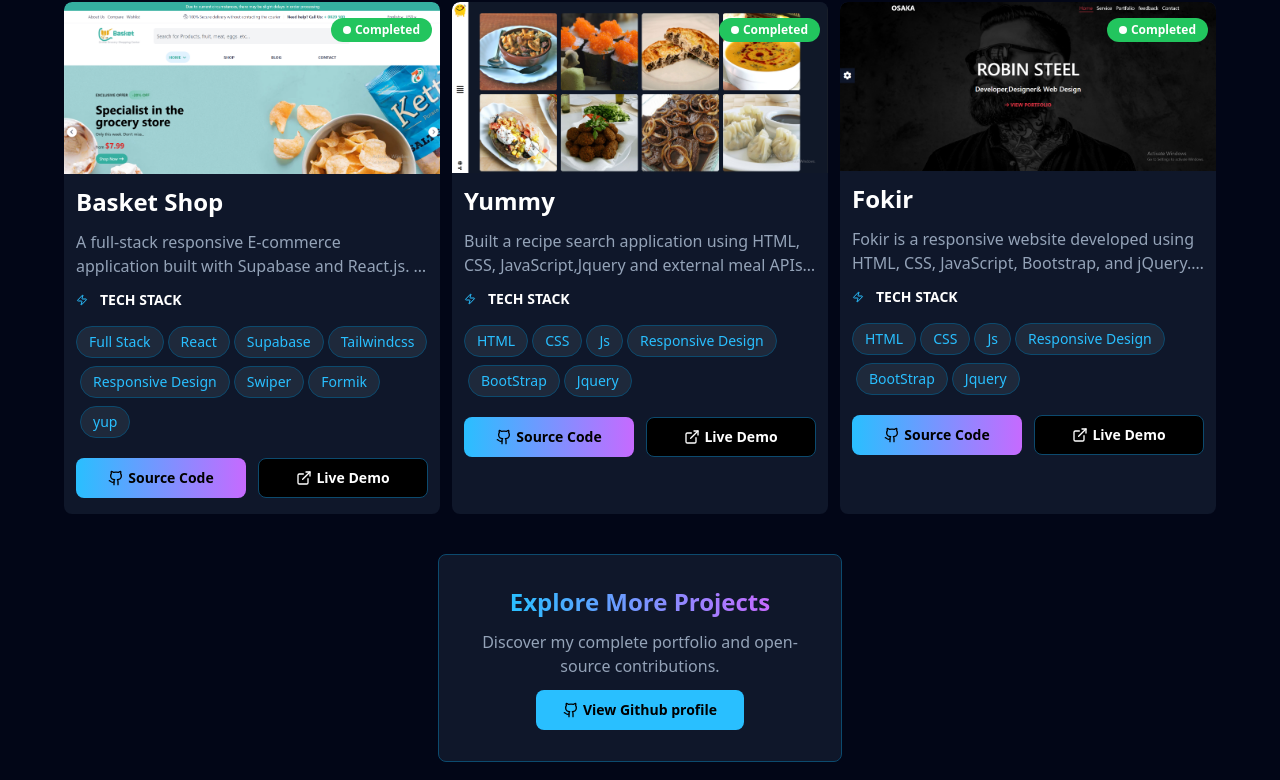
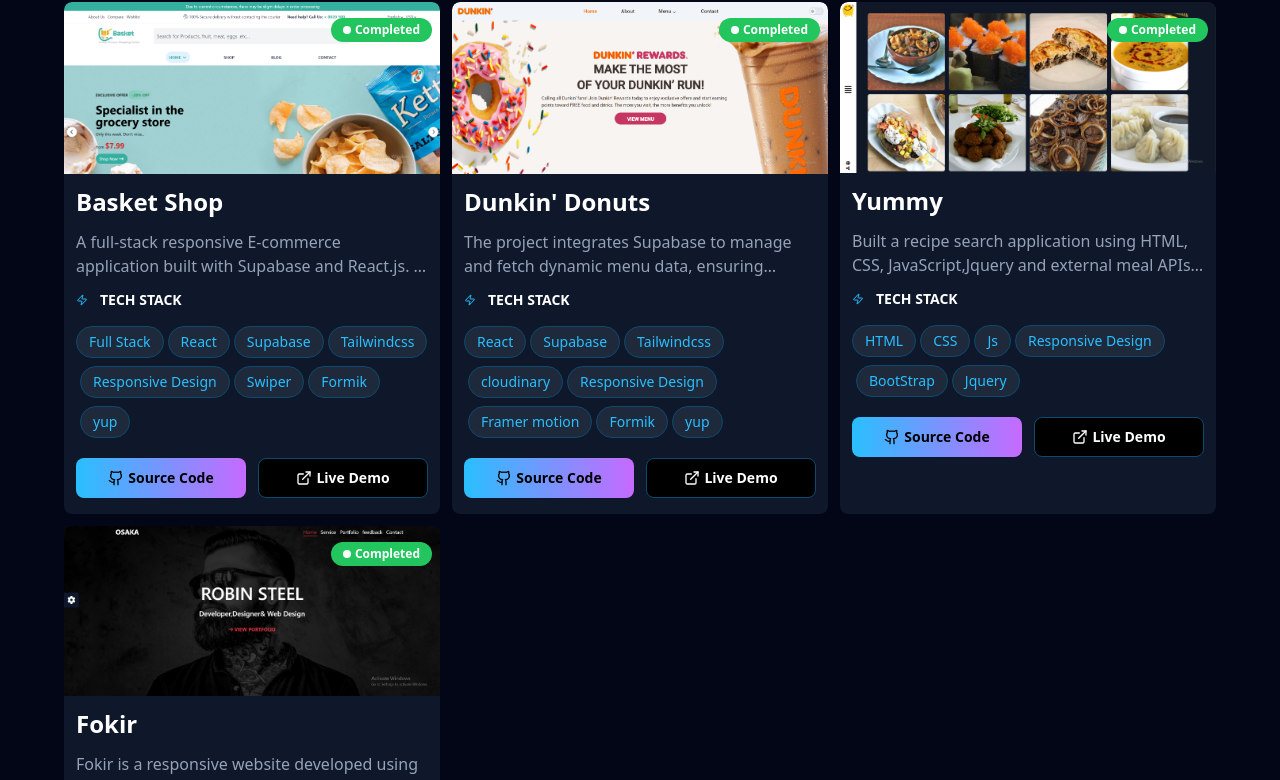
Before and after one commit to Marwanaashraf/marwan-portfolio, a React (Create React App) app: page / in a window 1280 px wide. Shown: the part 3324-4104 px from the top of the page. Built offline with nearby package versions, Linux system fonts and the light colour scheme.

Commit message:
add new project commit

```diff
--- a/src/Pages/Projects/Projects.tsx
+++ b/src/Pages/Projects/Projects.tsx
@@ -4,6 +4,7 @@
 import basket from "../../assets/projects/basket.png";
 import fokir from "../../assets/projects/fokir.png";
 import yummy from "../../assets/projects/yummy.png";
+import dunkin from "../../assets/projects/dunkin.png";
 import weather from "../../assets/projects/Weather.png";
 import { GithubIcon, ShareIcon, TechnoIcon } from "../../icons/index";
 import { motion } from "framer-motion";
@@ -66,6 +67,25 @@
       "Tailwindcss",
       "Responsive Design",
       "Swiper",
+      "Formik",
+      "yup",
+    ],
+  },
+  {
+    name: "Dunkin' Donuts",
+    desc: "The project integrates Supabase to manage and fetch dynamic menu data, ensuring scalability and flexibility. It showcases the Dunkin’ Donuts menu with category filtering, displays all branches across Egypt, and highlights the brand’s history. The website also supports Dark Mode.",
+    srcCode: "https://github.com/Marwanaashraf/dunkin-donuts",
+    liveDemo: "https://dunkin-donuts-tawny.vercel.app/",
+    status: true,
+    image: dunkin,
+
+    teshStack: [
+      "React",
+      "Supabase",
+      "Tailwindcss",
+      "cloudinary",
+      "Responsive Design",
+      "Framer motion",
       "Formik",
       "yup",
     ],
```
Also changed, not shown: src/assets/projects/dunkin.png (added).
